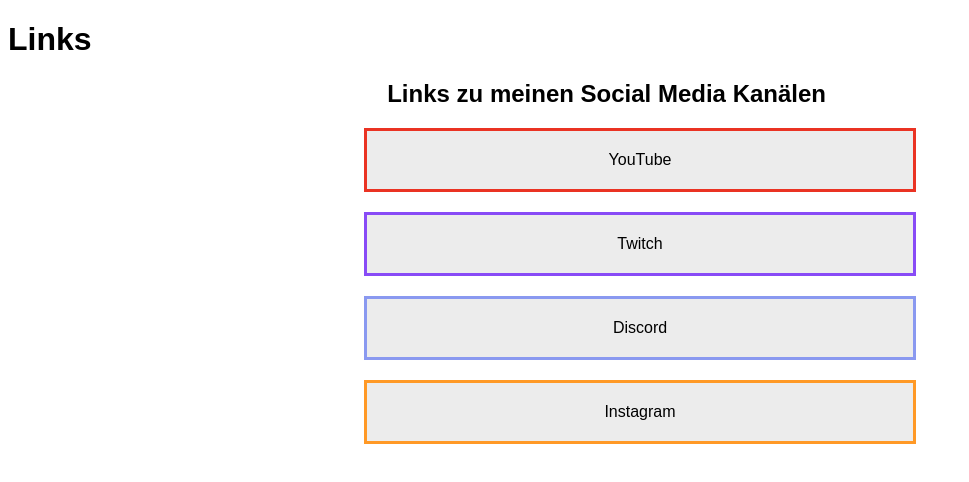
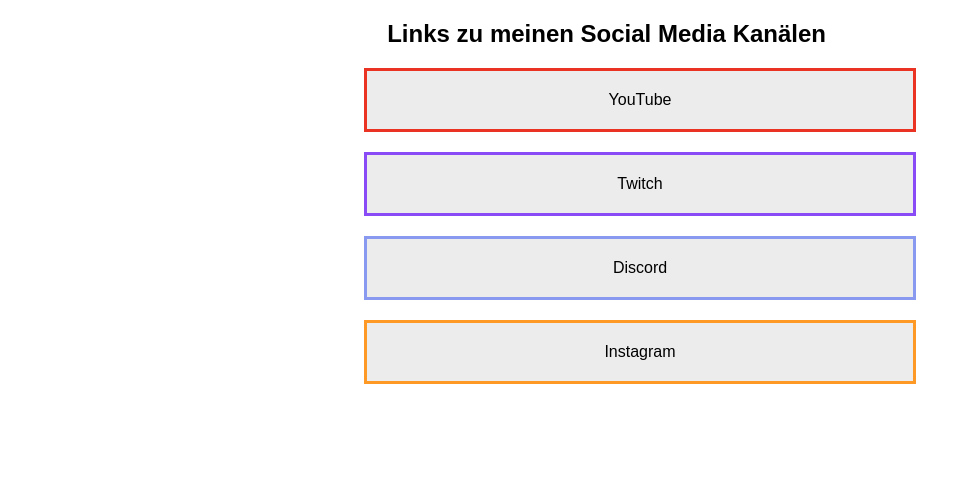
Before and after one commit to lennart-lp/lennart-lp.github.io, a plain HTML site: page links.html in a window 1280 px wide. Shown: the whole page, without its empty margins (0-969 px from the left). Drawn offline with Linux system fonts and the light colour scheme.

Commit message:
Update links.html

```diff
--- a/links.html
+++ b/links.html
@@ -5,11 +5,9 @@
 	<title>Lennart LP - Links</title>
 	<meta name="description" content="Hier sind die Links zu Lennart LPs Social Media Kanälen">
 	<link href="style.css" rel="stylesheet">
+	<link rel="icon" type="image/jpg" href="a/img/favicon.jpg">
 </head>
 <body>
-<h1>
-	Links
-</h1>
 <h2 class="main">Links zu meinen Social Media Kanälen</h2>
   <div class="links-list">
       <a href="https://www.youtube.com/channel/UCracD2gSDM6RbIPsp4prD7w" class="link-youtube link-box hidden-link main">
```
